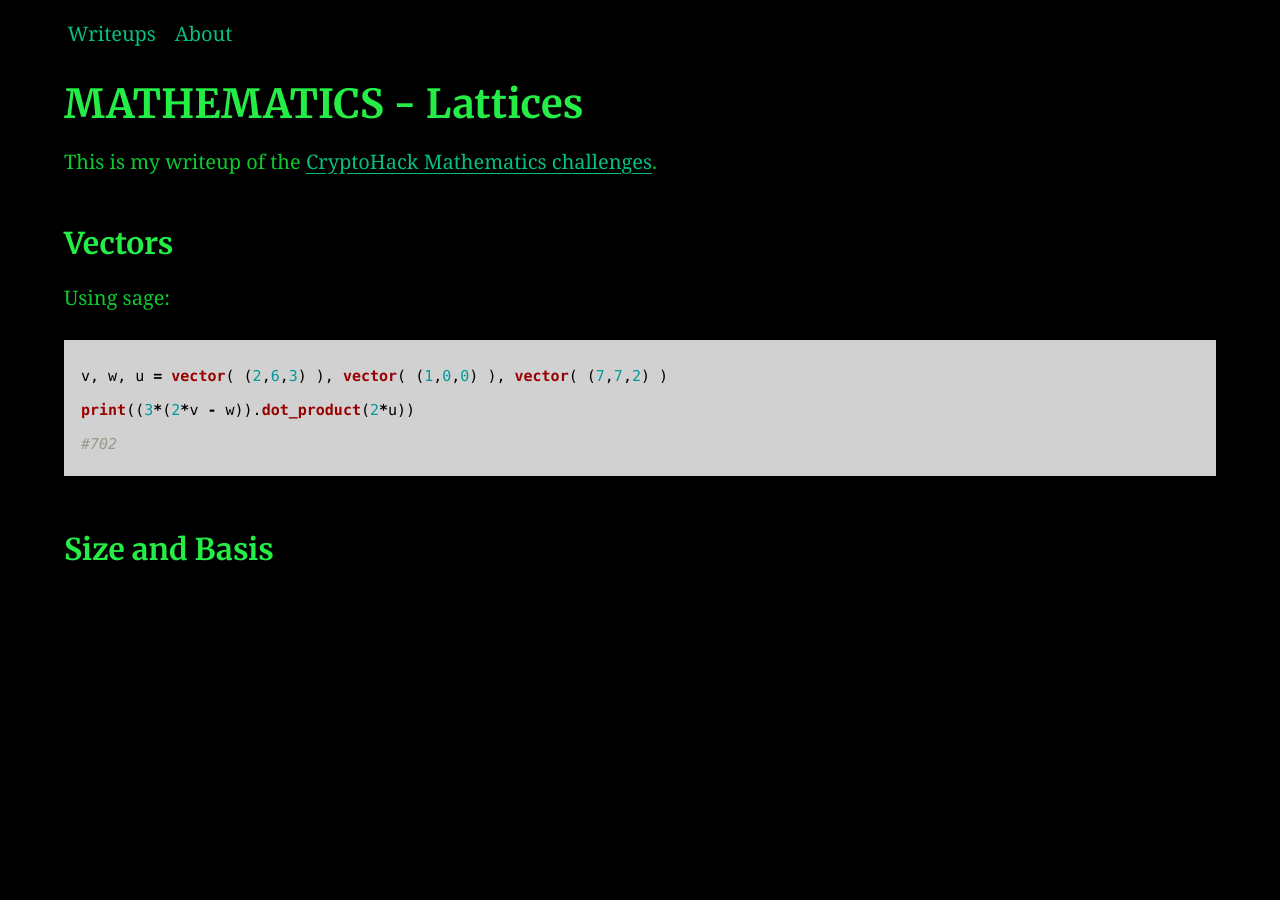
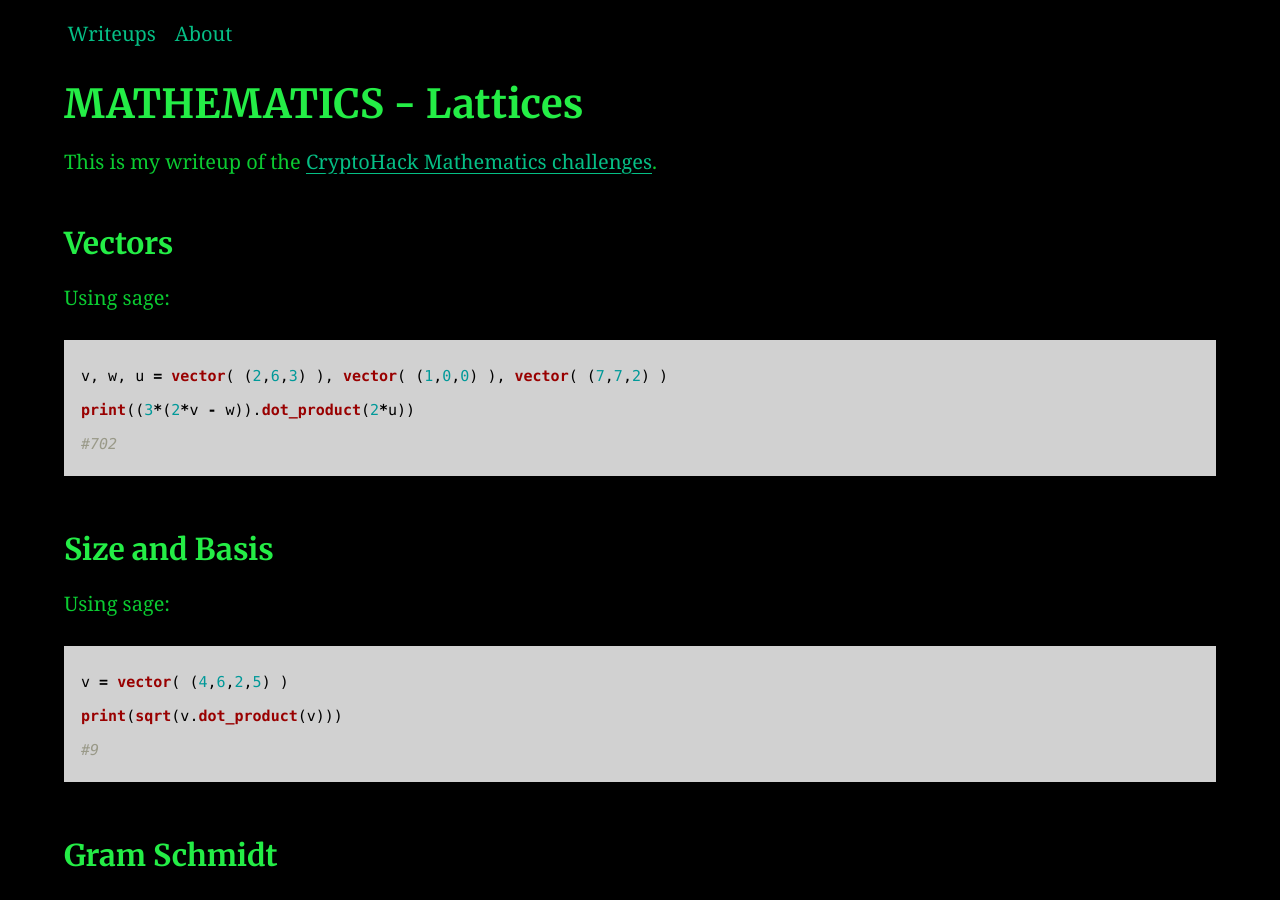
Before and after one commit to AC01010/Connor-McCartney.github.io, a Jekyll site: the page built from _posts/2014-01-09-Cryptohackmathlattice.md, in a window 1280 px wide. Built offline with Jekyll 4.4.1, drawn with Linux system fonts in a browser that asks for light colours.

Commit message:
Update 2014-01-09-Cryptohackmathlattice.md

````diff
--- a/_posts/2014-01-09-Cryptohackmathlattice.md
+++ b/_posts/2014-01-09-Cryptohackmathlattice.md
@@ -19,3 +19,13 @@
 ```
 
 ### Size and Basis
+
+Using sage:
+
+```python
+v = vector( (4,6,2,5) )
+print(sqrt(v.dot_product(v)))
+#9
+```
+
+### Gram Schmidt
````
